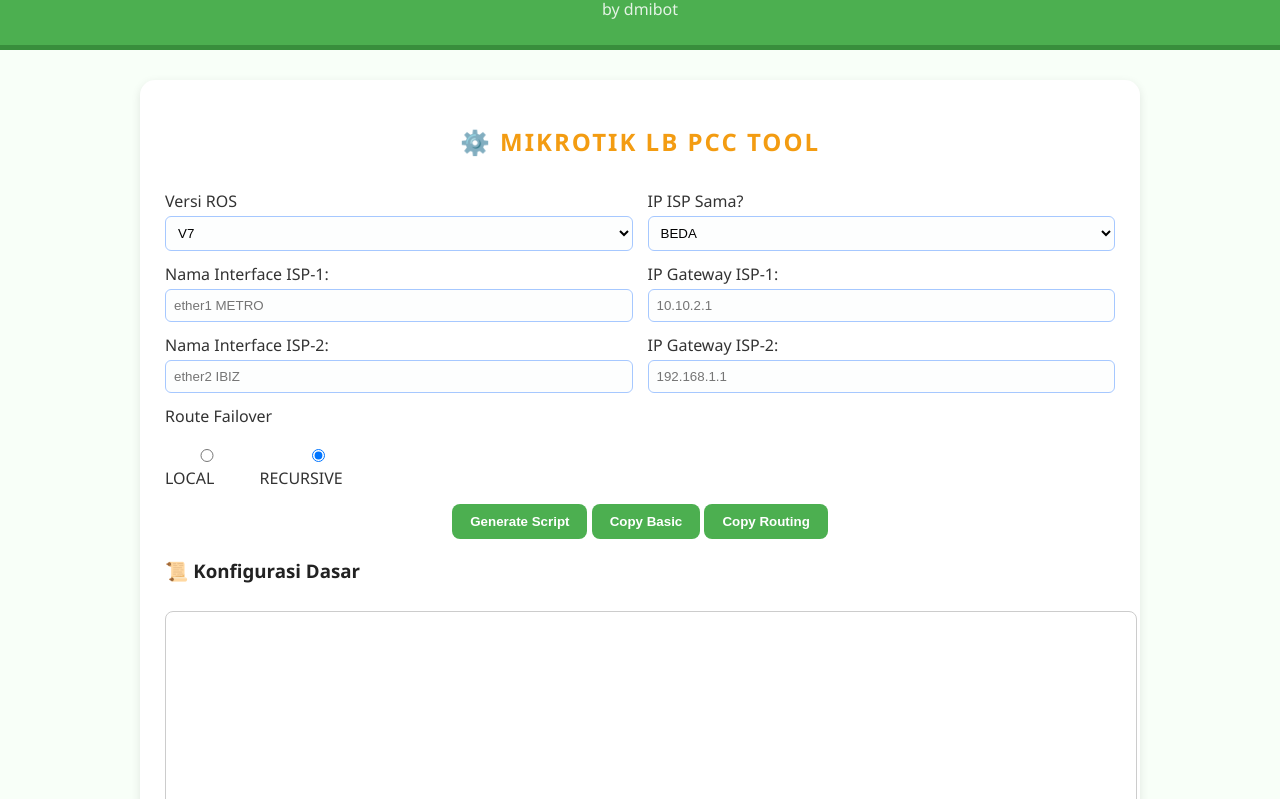
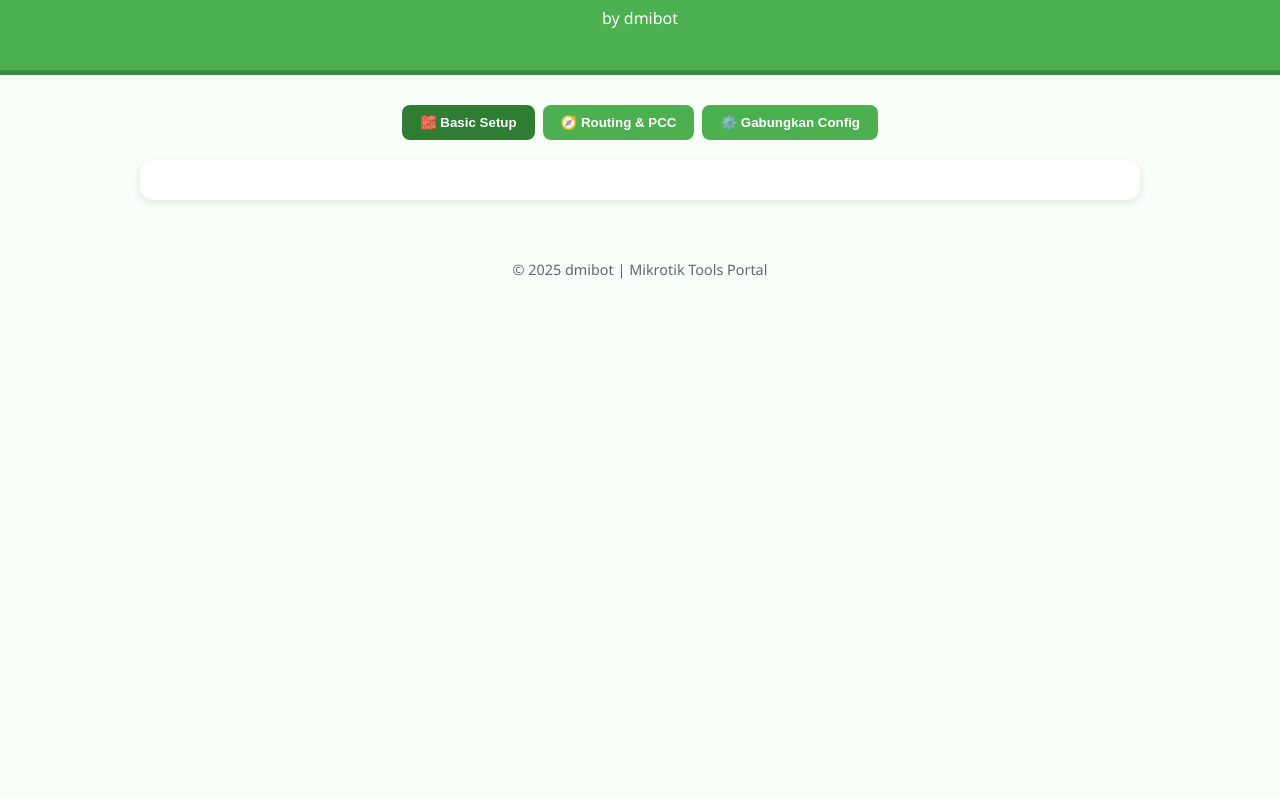
Before and after one commit to dmibot/dmibot.github.io, a plain HTML site: page mikrotik_load_balance_tools.html in a window 1280 px wide. Shown: the part 105-904 px from the top of the page. After the commit the page ends 800 px from the top, so only its background shows below. Drawn offline with Linux system fonts and the light colour scheme.

Commit message:
Update mikrotik_load_balance_tools.html
add funct

```diff
--- a/mikrotik_load_balance_tools.html
+++ b/mikrotik_load_balance_tools.html
@@ -3,282 +3,77 @@
 <head>
 <meta charset="UTF-8">
 <meta name="viewport" content="width=device-width, initial-scale=1.0">
-<title>Mikrotik Load Balance PCC Tool | dmibot</title>
+<title>Mikrotik Load Balance Tools | dmibot</title>
 <link rel="icon" href="https://dmibot.github.io/Mikrotik.svg">
 <style>
-  body {
-    margin: 0;
-    font-family: "Segoe UI", sans-serif;
-    background-color: #f8fff8;
-    color: #222;
-  }
-  header {
-    background-color: #4CAF50;
-    color: white;
-    text-align: center;
-    padding: 25px 10px;
-    border-bottom: 5px solid #388E3C;
-  }
-  header img {
-    width: 80px;
-    vertical-align: middle;
-  }
-  header h1 {
-    font-size: 1.9rem;
-    margin: 10px 0 5px;
-  }
-  header p {
-    margin: 0;
-    font-size: 1rem;
-    opacity: 0.85;
-  }
-
-  main {
-    max-width: 950px;
-    margin: 30px auto;
-    background: white;
-    padding: 25px;
-    border-radius: 15px;
-    box-shadow: 0 3px 10px rgba(0,0,0,0.1);
-  }
-
-  h2 {
-    text-align: center;
-    color: #f39c12;
-    font-weight: bold;
-    letter-spacing: 2px;
-  }
-
-  label {
-    font-weight: 500;
-    display: block;
-    margin-top: 12px;
-    color: #333;
-  }
-  input, select {
-    width: 100%;
-    padding: 8px;
-    margin-top: 4px;
-    border-radius: 6px;
-    border: 1px solid #a6c8ff;
-    background-color: #fdfefe;
-    box-sizing: border-box;
-    transition: 0.2s;
-  }
-  input:focus, select:focus {
-    outline: none;
-    border-color: #4CAF50;
-    box-shadow: 0 0 5px rgba(76,175,80,0.3);
-  }
-
-  .grid {
-    display: grid;
-    grid-template-columns: 1fr 1fr;
-    gap: 15px;
-  }
-
-  textarea {
-    width: 100%;
-    height: 180px;
-    font-family: monospace;
-    font-size: 0.9rem;
-    margin-top: 10px;
-    padding: 10px;
-    border-radius: 8px;
-    border: 1px solid #ccc;
-    resize: vertical;
-  }
-
-  button {
-    background-color: #4CAF50;
-    color: white;
-    border: none;
-    padding: 10px 18px;
-    border-radius: 8px;
-    cursor: pointer;
-    font-weight: bold;
-    margin-top: 15px;
-    transition: 0.2s;
-  }
-  button:hover {
-    background-color: #2e7d32;
-  }
-
-  footer {
-    text-align: center;
-    color: #666;
-    font-size: 0.9rem;
-    padding: 20px;
-  }
-
-  .radio-group {
-    display: flex;
-    gap: 20px;
-    margin-top: 6px;
-  }
-  .radio-group label {
-    font-weight: normal;
-  }
+  body {margin:0;font-family:"Segoe UI",sans-serif;background:#f8fff8;color:#333;}
+  header{background:#4CAF50;color:#fff;text-align:center;padding:25px 10px;border-bottom:5px solid #388E3C;}
+  header img{width:80px;vertical-align:middle;}
+  header h1{margin:10px 0 5px;font-size:1.8rem;}
+  main{max-width:1000px;margin:30px auto;padding:0 20px;}
+  .tabs{display:flex;flex-wrap:wrap;justify-content:center;gap:8px;margin-bottom:20px;}
+  .tabs button{background:#4CAF50;color:#fff;border:none;padding:10px 18px;border-radius:8px;cursor:pointer;font-weight:600;}
+  .tabs button.active{background:#2e7d32;}
+  .card{background:#fff;padding:20px;border-radius:14px;box-shadow:0 3px 8px rgba(0,0,0,0.1);}
+  textarea{width:100%;height:180px;margin-top:10px;padding:10px;font-family:monospace;font-size:0.9rem;border-radius:8px;border:1px solid #ccc;resize:vertical;}
+  footer{text-align:center;color:#666;padding:20px;margin-top:40px;font-size:0.9rem;}
+  .hidden{display:none;}
 </style>
 </head>
 <body>
 <header>
   <img src="https://dmibot.github.io/Mikrotik.svg" alt="Mikrotik Logo">
-  <h1>Mikrotik LB PCC Tool</h1>
+  <h1>Mikrotik Load Balance Tools</h1>
   <p>by dmibot</p>
 </header>
 
 <main>
-  <h2>⚙️ MIKROTIK LB PCC TOOL</h2>
-  <div class="grid">
-    <div>
-      <label>Versi ROS</label>
-      <select id="ros_ver">
-        <option value="6">V6</option>
-        <option value="7" selected>V7</option>
-      </select>
-    </div>
-    <div>
-      <label>IP ISP Sama?</label>
-      <select id="ip_sama">
-        <option value="BEDA" selected>BEDA</option>
-        <option value="SAMA">SAMA</option>
-      </select>
-    </div>
+  <div class="tabs">
+    <button id="tab1" class="active" onclick="openTab(1)">🧱 Basic Setup</button>
+    <button id="tab2" onclick="openTab(2)">🧭 Routing & PCC</button>
+    <button id="tab3" onclick="openTab(3)">⚙️ Gabungkan Config</button>
   </div>
 
-  <div class="grid">
-    <div>
-      <label>Nama Interface ISP-1:</label>
-      <input id="isp1" placeholder="ether1 METRO">
-    </div>
-    <div>
-      <label>IP Gateway ISP-1:</label>
-      <input id="gw1" placeholder="10.10.2.1">
-    </div>
+  <div id="section1" class="card"></div>
+  <div id="section2" class="card hidden"></div>
+  <div id="section3" class="card hidden">
+    <h2>⚙️ Gabungkan Konfigurasi</h2>
+    <p>Klik tombol di bawah untuk menggabungkan hasil dari Basic Setup dan Routing & PCC menjadi satu konfigurasi lengkap.</p>
+    <button onclick="combineConfigs()">Gabungkan Konfigurasi</button>
+    <button onclick="copyAll()">Copy All Config</button>
+    <textarea id="combinedOutput" readonly></textarea>
   </div>
-
-  <div class="grid">
-    <div>
-      <label>Nama Interface ISP-2:</label>
-      <input id="isp2" placeholder="ether2 IBIZ">
-    </div>
-    <div>
-      <label>IP Gateway ISP-2:</label>
-      <input id="gw2" placeholder="192.168.1.1">
-    </div>
-  </div>
-
-  <label>Route Failover</label>
-  <div class="radio-group">
-    <label><input type="radio" name="fail" value="LOCAL"> LOCAL</label>
-    <label><input type="radio" name="fail" value="RECURSIVE" checked> RECURSIVE</label>
-  </div>
-
-  <div style="text-align:center">
-    <button onclick="generateScript()">Generate Script</button>
-    <button onclick="copyText('output1')">Copy Basic</button>
-    <button onclick="copyText('output2')">Copy Routing</button>
-  </div>
-
-  <h3>📜 Konfigurasi Dasar</h3>
-  <textarea id="output1" readonly></textarea>
-
-  <h3>🧭 Konfigurasi Routing</h3>
-  <textarea id="output2" readonly></textarea>
 </main>
 
-<footer>© 2025 dmibot | Mikrotik LB PCC Tool</footer>
+<footer>© 2025 dmibot | Mikrotik Tools Portal</footer>
 
 <script>
-function copyText(id) {
-  const t = document.getElementById(id);
-  t.select(); t.setSelectionRange(0, 99999);
-  navigator.clipboard.writeText(t.value);
-  alert("Copied!");
+function openTab(num){
+  document.querySelectorAll('.tabs button').forEach(btn=>btn.classList.remove('active'));
+  document.querySelectorAll('main .card').forEach(sec=>sec.classList.add('hidden'));
+  document.getElementById('tab'+num).classList.add('active');
+  document.getElementById('section'+num).classList.remove('hidden');
 }
 
-function generateScript() {
-  const ros = document.getElementById("ros_ver").value;
-  const isp1 = document.getElementById("isp1").value || "ether1";
-  const isp2 = document.getElementById("isp2").value || "ether2";
-  const gw1 = document.getElementById("gw1").value || "10.10.10.1";
-  const gw2 = document.getElementById("gw2").value || "20.20.20.1";
-  const ipSama = document.getElementById("ip_sama").value;
-  const failover = document.querySelector('input[name="fail"]:checked').value;
+// Gabung konfigurasi
+function combineConfigs(){
+  const basic = window.basicOutput || "";
+  const routing = window.routingOutput || "";
+  document.getElementById("combinedOutput").value = basic + "\n\n" + routing;
+  openTab(3);
+}
 
-  // Script dasar
-  let basic = `
-/interface list
-add name=WAN
-add name=LAN
-
-/interface list member
-add interface=${isp1} list=WAN
-add interface=${isp2} list=WAN
-
-/ip dns set allow-remote-requests=yes servers=8.8.8.8,1.1.1.1
-/ip firewall nat
-add chain=srcnat out-interface-list=WAN action=masquerade
-`;
-
-  // Script routing + PCC
-  let routing = "";
-
-  if (ros === "6") {
-    routing += `
-# ROUTEROS v6 PCC CONFIG
-/ip firewall mangle
-add chain=prerouting in-interface-list=LAN per-connection-classifier=both-addresses:2/0 action=mark-connection new-connection-mark=WAN1_conn passthrough=yes
-add chain=prerouting in-interface-list=LAN per-connection-classifier=both-addresses:2/1 action=mark-connection new-connection-mark=WAN2_conn passthrough=yes
-add chain=prerouting connection-mark=WAN1_conn action=mark-routing new-routing-mark=to_WAN1 passthrough=no
-add chain=prerouting connection-mark=WAN2_conn action=mark-routing new-routing-mark=to_WAN2 passthrough=no
-
-/ip route
-add dst-address=0.0.0.0/0 gateway=${gw1} routing-mark=to_WAN1
-add dst-address=0.0.0.0/0 gateway=${gw2} routing-mark=to_WAN2
-`;
-  } else {
-    routing += `
-# ROUTEROS v7 PCC CONFIG
-/routing/table
-add name=to_WAN1 fib
-add name=to_WAN2 fib
-
-/ip/firewall/mangle
-add chain=prerouting in-interface-list=LAN per-connection-classifier=both-addresses:2/0 action=mark-connection new-connection-mark=WAN1_conn passthrough=yes
-add chain=prerouting in-interface-list=LAN per-connection-classifier=both-addresses:2/1 action=mark-connection new-connection-mark=WAN2_conn passthrough=yes
-add chain=prerouting connection-mark=WAN1_conn action=mark-routing new-routing-mark=to_WAN1 passthrough=no
-add chain=prerouting connection-mark=WAN2_conn action=mark-routing new-routing-mark=to_WAN2 passthrough=no
-
-/ip/route
-add dst-address=0.0.0.0/0 gateway=${gw1} routing-table=to_WAN1
-add dst-address=0.0.0.0/0 gateway=${gw2} routing-table=to_WAN2
-`;
-  }
-
-  // Failover logic
-  if (failover === "RECURSIVE") {
-    routing += `
-# Recursive Failover
-/ip route
-add dst-address=8.8.8.8 gateway=${gw1} check-gateway=ping
-add dst-address=1.1.1.1 gateway=${gw2} check-gateway=ping
-add dst-address=0.0.0.0/0 gateway=8.8.8.8 distance=1
-add dst-address=0.0.0.0/0 gateway=1.1.1.1 distance=2
-`;
-  } else {
-    routing += `
-# Local Failover
-/ip route
-add dst-address=0.0.0.0/0 gateway=${gw1} distance=1
-add dst-address=0.0.0.0/0 gateway=${gw2} distance=2
-`;
-  }
-
-  document.getElementById("output1").value = basic.trim();
-  document.getElementById("output2").value = routing.trim();
+// Copy all
+function copyAll(){
+  const ta=document.getElementById("combinedOutput");
+  ta.select();ta.setSelectionRange(0,99999);
+  navigator.clipboard.writeText(ta.value);
+  alert("All Config Copied!");
 }
 </script>
+
+<!-- module scripts -->
+<script src="modules/lb_basic_setup.js"></script>
+<script src="modules/lb_routing_pcc.js"></script>
 </body>
 </html>
```
